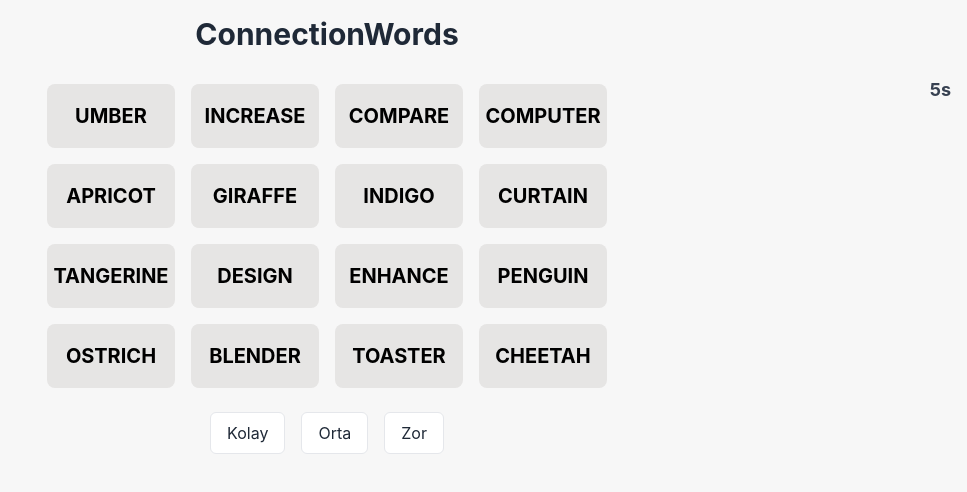
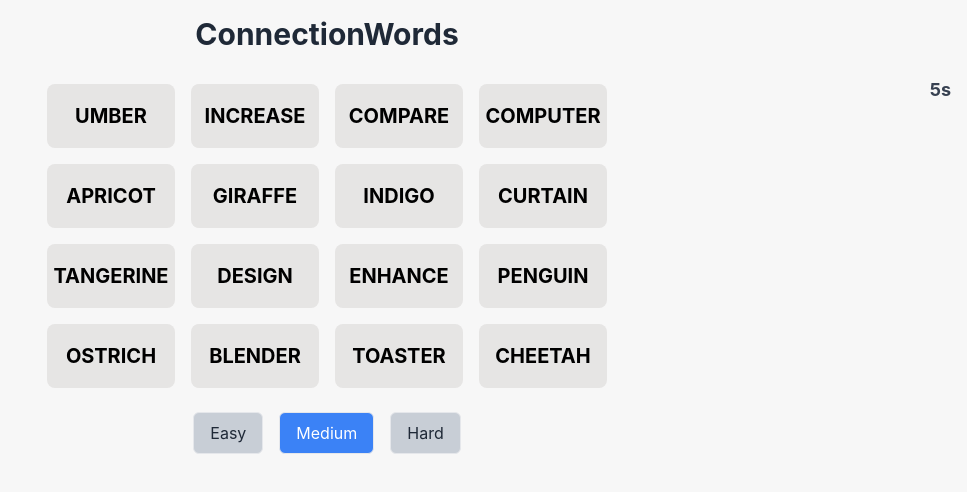
Before and after one commit to Heminyildiz/ConnectionWords, a React (Create React App) app: page / in a window 1280 px wide. Shown: the top 492 px of the page, without its empty margins (313-1280 px from the left). Built offline with nearby package versions, Linux system fonts and the light colour scheme.

Commit message:
Update DifficultySelector.jsx

```diff
--- a/src/components/DifficultySelector.jsx
+++ b/src/components/DifficultySelector.jsx
@@ -1,6 +1,6 @@
 import React from 'react';
 
-const difficulties = ["Kolay", "Orta", "Zor"];
+const difficulties = ["Easy", "Medium", "Hard"];
 
 const DifficultySelector = ({ currentDifficulty, onDifficultyChange }) => {
   return (
@@ -12,7 +12,7 @@ const DifficultySelector = ({ currentDifficulty, onDifficultyChange }) => {
           className={`py-2 px-4 rounded-md border ${
             currentDifficulty === level
               ? "bg-blue-500 text-white"
-              : "bg-white text-gray-800"
+              : "bg-[#c8ced6] text-gray-800"
           } transition-all duration-200 ease-in-out`}
         >
           {level}
```
